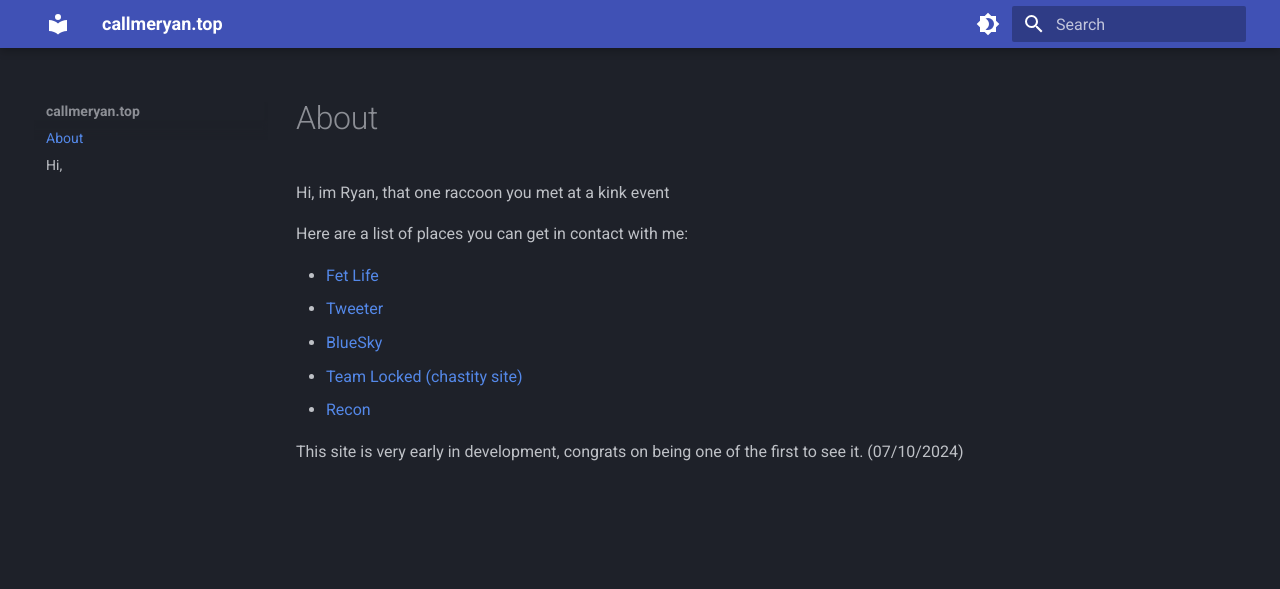
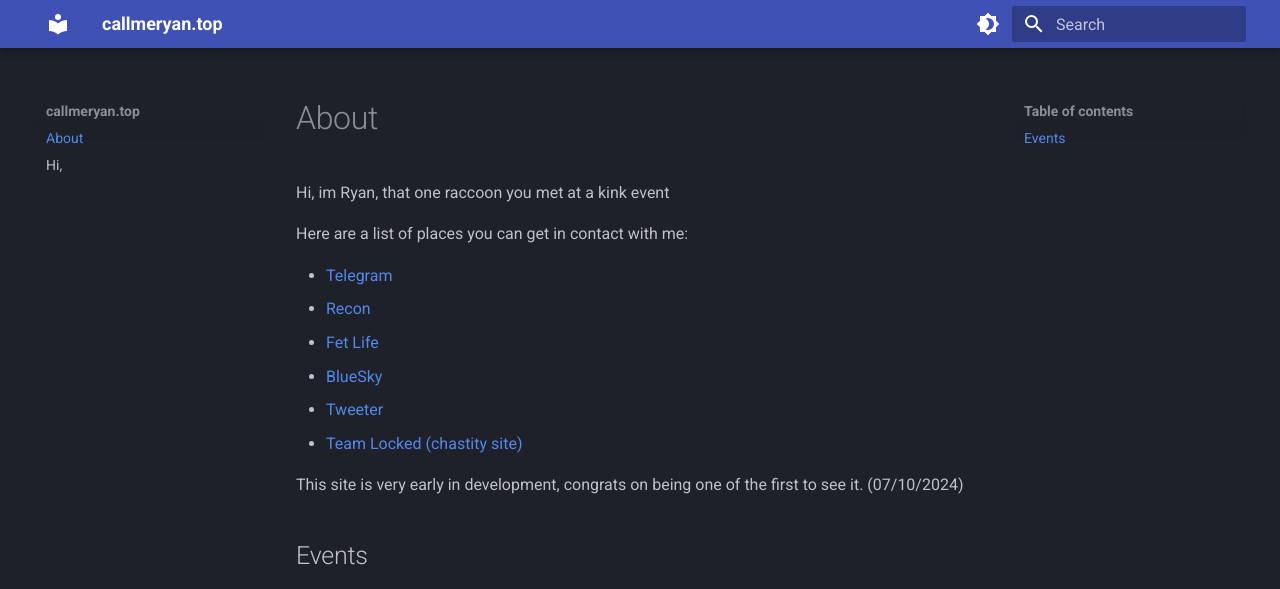
Before and after one commit to callmeryan-top/callmeryan.top, an MkDocs documentation site: the page built from docs/index.md, in a window 1280 px wide and 1265 px high. Shown: the top 589 px of the window. Built offline with MkDocs 1.6.1 and Material for MkDocs 9.7.7, drawn with Linux system fonts in a browser that asks for light colours; grey boxes are pictures that could not be loaded.

Commit message:
Update to add tg, cal, and workflows
## Index:
- added telegram and moved links,
- added calender

## workflows:
- copyed from mkDocs repo, might work, we shall see
fk it push it live

```diff
--- a/docs/index.md
+++ b/docs/index.md
@@ -4,10 +4,16 @@
 
 Here are a list of places you can get in contact with me:
 
+- [Telegram](https://t.me/sweetrolethief)
+- [Recon](https://www.recon.com/view_profile.aspx?id=2252115)
 - [Fet Life](https://fetlife.com/users/9449830)
+- [BlueSky](https://bsky.app/profile/callmeryan.top)
 - [Tweeter](https://x.com/raccoon_ad)
-- [BlueSky](https://bsky.app/profile/callmeryan.top)
 - [Team Locked (chastity site)](https://teamlocked.men/@raccoon_ad)
-- [Recon](https://www.recon.com/view_profile.aspx?id=2252115)
+
 
 This site is very early in development, congrats on being one of the first to see it. (07/10/2024)
+
+## Events
+
+<iframe src="https://calendar.google.com/calendar/embed?src=73038d798d07f2d08d2b7be0d7adceb2ec1efc9863feb2dd25c75c37d9cf53a2%40group.calendar.google.com&ctz=Europe%2FLondon" style="border: 0" width="800" height="600" frameborder="0" scrolling="no"></iframe>
```
Also changed, not shown: 6 other files.
